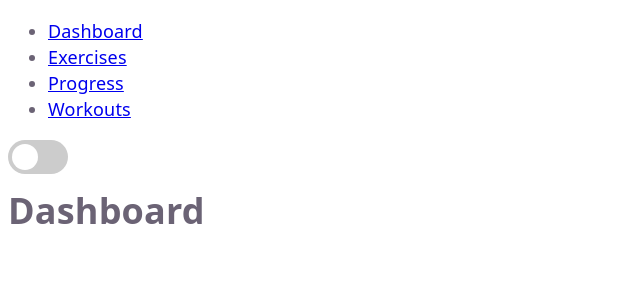
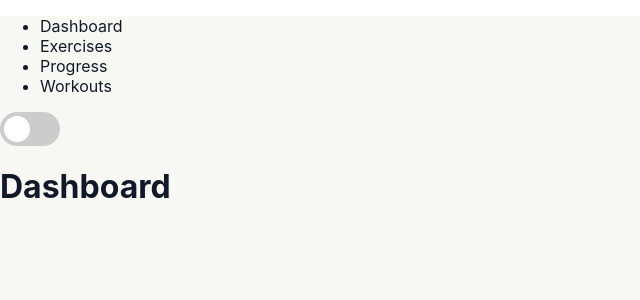
Before and after one commit to Tarantil/fittrack, a React (Vite) app: page / in a window 1280 px wide. Shown: the top 300 px of the page, without its empty margins (0-640 px from the left). Built offline with nearby package versions, Linux system fonts and the light colour scheme.

Commit message:
Added color scheme

```diff
--- a/src/index.css
+++ b/src/index.css
@@ -1,49 +1,76 @@
 :root {
-  --text: #6b6375;
-  --text-h: #08060d;
-  --bg: #fff;
-  --border: #e5e4e7;
-  --code-bg: #f4f3ec;
-  --accent: #aa3bff;
-  --accent-bg: rgba(170, 59, 255, 0.1);
-  --accent-border: rgba(170, 59, 255, 0.5);
-  --social-bg: rgba(244, 243, 236, 0.5);
-  --shadow:
-    rgba(0, 0, 0, 0.1) 0 10px 15px -3px, rgba(0, 0, 0, 0.05) 0 4px 6px -2px;
+  --color-bg: #f7f8f3;
+  --color-surface: #ffffff;
+  --color-surface-soft: #f1f5e8;
 
-  --sans: system-ui, 'Segoe UI', Roboto, sans-serif;
-  --heading: system-ui, 'Segoe UI', Roboto, sans-serif;
-  --mono: ui-monospace, Consolas, monospace;
+  --color-text: #111827;
+  --color-text-muted: #6b7280;
+  --color-text-light: #9ca3af;
 
-  font: 18px/145% var(--sans);
-  letter-spacing: 0.18px;
-  color-scheme: light dark;
-  color: var(--text);
-  background: var(--bg);
-  font-synthesis: none;
-  text-rendering: optimizeLegibility;
-  -webkit-font-smoothing: antialiased;
-  -moz-osx-font-smoothing: grayscale;
+  --color-primary: #84cc16;
+  --color-primary-dark: #65a30d;
+  --color-primary-soft: #ecfccb;
 
-  @media (max-width: 1024px) {
-    font-size: 16px;
-  }
+  --color-border: #e5e7eb;
+  --color-danger: #ef4444;
+  --color-success: #22c55e;
+  --shadow-card: 0 12px 32px rgba(15, 23, 42, 0.08);
+  --space-1: 4px;
+  --space-2: 8px;
+  --space-3: 12px;
+  --space-4: 16px;
+  --space-5: 24px;
+  --space-6: 32px;
+  --space-7: 48px;
+
+  --font-main: Inter, system-ui, -apple-system, BlinkMacSystemFont, "Segoe UI", sans-serif;
 }
 
-@media (prefers-color-scheme: dark) {
-  :root {
-    --text: #9ca3af;
-    --text-h: #f3f4f6;
-    --bg: #16171d;
-    --border: #2e303a;
-    --code-bg: #1f2028;
-    --accent: #c084fc;
-    --accent-bg: rgba(192, 132, 252, 0.15);
-    --accent-border: rgba(192, 132, 252, 0.5);
-    --social-bg: rgba(47, 48, 58, 0.5);
-    --shadow:
-      rgba(0, 0, 0, 0.4) 0 10px 15px -3px, rgba(0, 0, 0, 0.25) 0 4px 6px -2px;
-  }
+[data-theme="dark"] {
+    --color-bg: #0f1411;
+    --color-surface: #171d18;
+    --color-surface-soft: #202823;
 
+    --color-text: #f3f4f6;
+    --color-text-muted: #a1a1aa;
+    --color-text-light: #71717a;
 
+    --color-primary: #a3e635;
+    --color-primary-dark: #84cc16;
+    --color-primary-soft: #33401a;
+
+    --color-border: #2d3630;
+
+    --color-danger: #f87171;
+    --color-success: #4ade80;
 }
+
+* {
+  box-sizing: border-box;
+}
+
+body {
+  margin: 0;
+  font-family: var(--font-main);
+}
+.app {
+  min-height: 100vh;
+  background: var(--color-bg);
+  color: var(--color-text);
+}
+
+button,
+input,
+textarea,
+select {
+  font: inherit;
+}
+
+button {
+  cursor: pointer;
+}
+
+a {
+  color: inherit;
+  text-decoration: none;
+}
--- a/src/pages/Root.tsx
+++ b/src/pages/Root.tsx
@@ -3,17 +3,14 @@ import MainNavigation from "../components/MainNavigation";
 import { useState } from "react";
 
 export default function RootLayout(){
-    const [darkMode, setDarkMode] = useState(false);
-    let classes="main-layout";
+    const [darkMode, setDarkMode] = useState<boolean>(false);
+
     function modeHandler(){
         setDarkMode((prev)=>!prev);
     }
 
-    if(darkMode){
-        classes += " main-layout_dark";
-    }
     return (
-        <div className={classes}>
+        <div className="app" data-theme={darkMode?"dark":undefined}>
             <MainNavigation onSetMode={modeHandler}/>
             <Outlet />
 
```
Also changed, not shown: src/assets/logo-dark.png (added), src/assets/logo.png (added).
